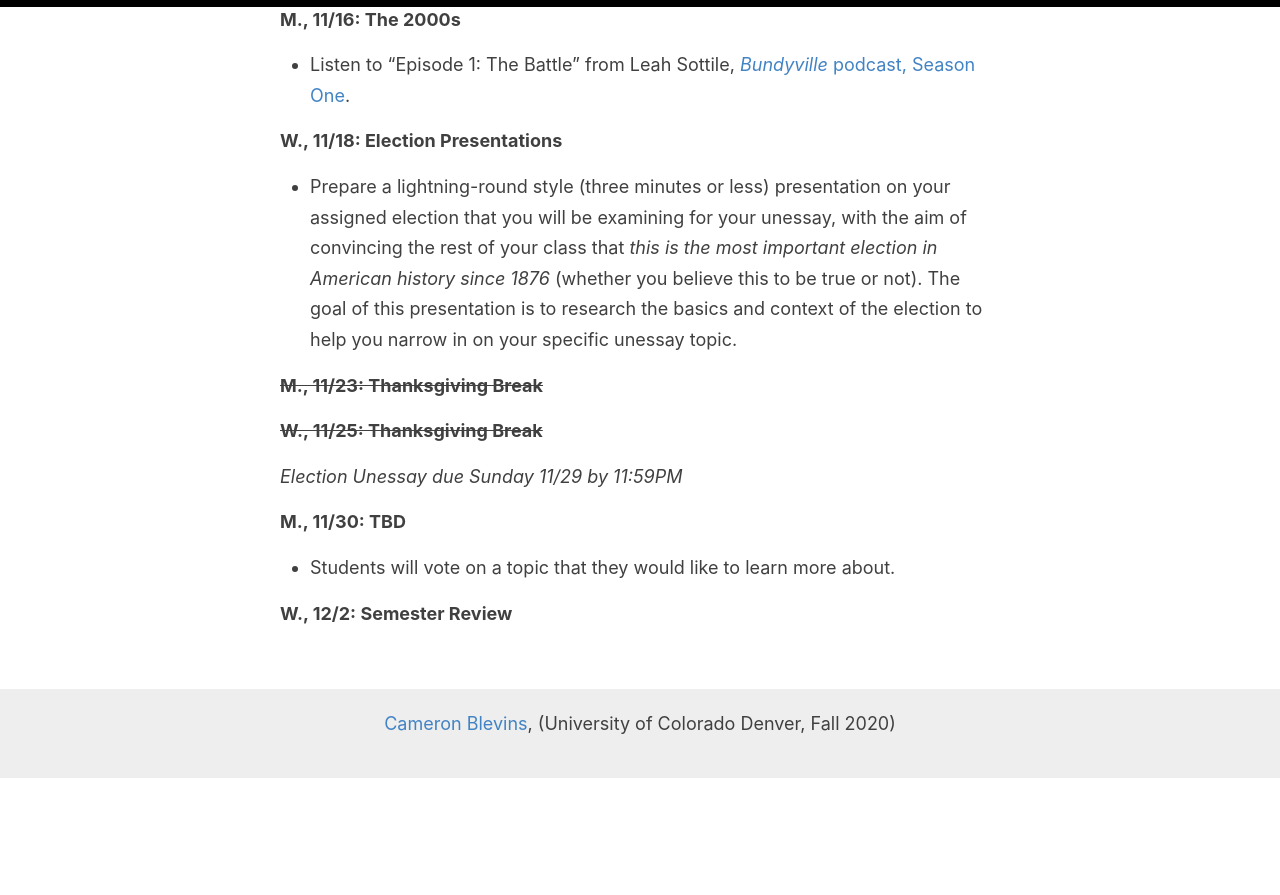
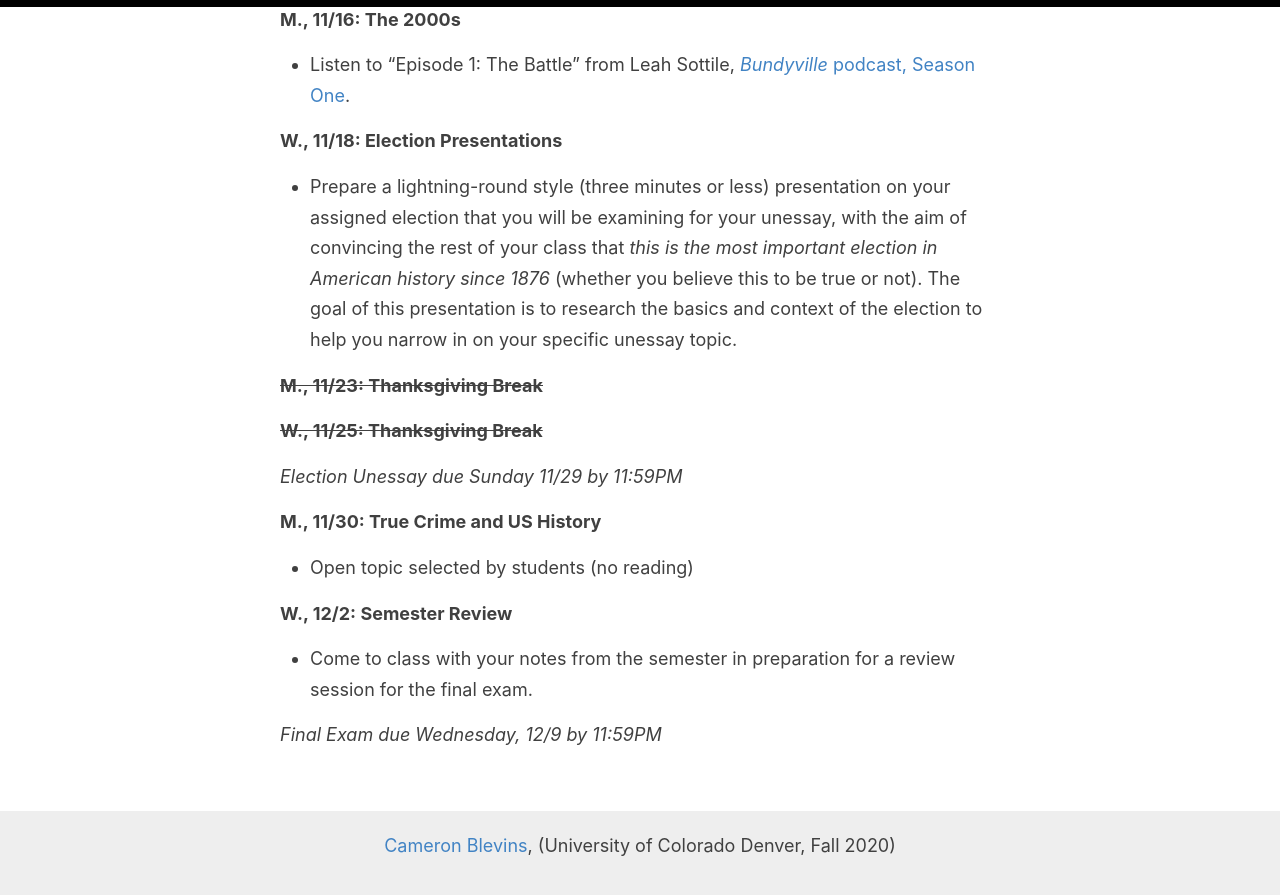
Before and after one commit to cblevins/f20-us-since-1876, a Jekyll site: the page built from _pages/schedule.md, in a window 1280 px wide and 900 px high, scrolled down 5226 px. Shown: the top 895 px of the window. Built offline with Jekyll 4.4.1, drawn with Linux system fonts in a browser that asks for light colours; before the commit the page ends 6004 px from its top, so only the background shows below that.

Commit message:
final exam

```diff
--- a/_pages/schedule.md
+++ b/_pages/schedule.md
@@ -132,7 +132,10 @@ permalink: /schedule/
 
 *Election Unessay due Sunday 11/29 by 11:59PM*
 
-**M., 11/30: TBD**
-- Students will vote on a topic that they would like to learn more about.
+**M., 11/30: True Crime and US History**
+- Open topic selected by students (no reading)
 
 **W., 12/2: Semester Review**
+- Come to class with your notes from the semester in preparation for a review session for the final exam.
+
+*Final Exam due Wednesday, 12/9 by 11:59PM*
```
Also changed, not shown: _pages/assignments.md (+2 -2 lines).
